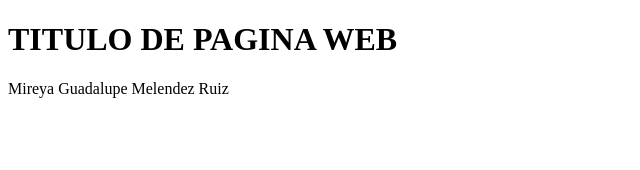
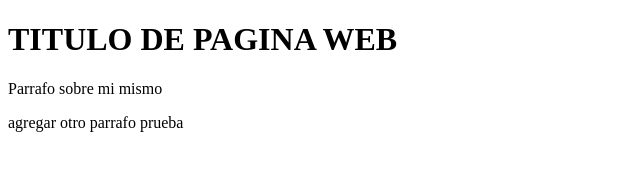
Before and after one commit to MireyaRuiz01/Seminario_Git_Github, a plain HTML site: page index.html in a window 1280 px wide. Shown: the whole page, without its empty margins (0-640 px from the left). Drawn offline with Linux system fonts and the light colour scheme.

Commit message:
Agregue un parrafo de prueba

```diff
--- a/index.html
+++ b/index.html
@@ -9,7 +9,11 @@
 <body>
     <h1>TITULO DE PAGINA WEB </h1>
     <p>
-        Mireya Guadalupe Melendez Ruiz
+  Parrafo sobre mi mismo
     </p>
+
+    <p>
+        agregar otro parrafo prueba
+          </p>
 </body>
 </html>
```
